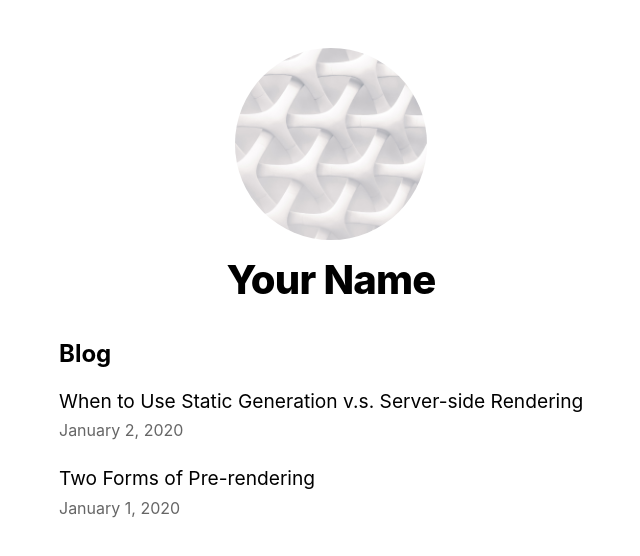
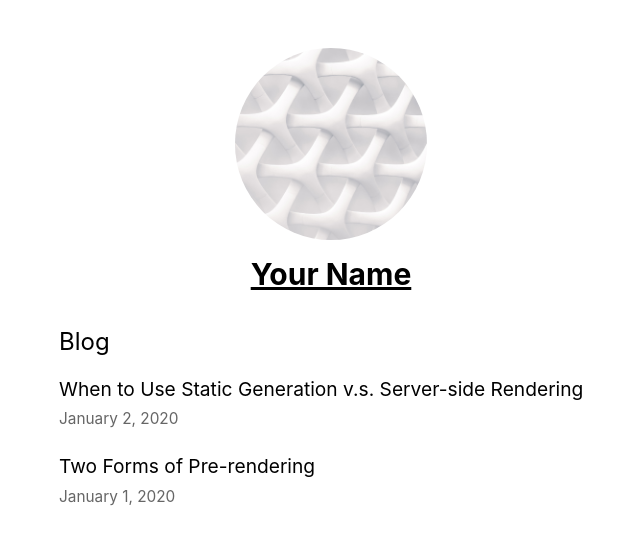
Before and after one commit to RenoirTan/nextjs-blog, a Next.js app: page / in a window 1280 px wide. Shown: the top 556 px of the page, without its empty margins (309-949 px from the left). Built offline with nearby package versions, Linux system fonts and the light colour scheme.

Commit message:
main: tailwind

```diff
--- a/components/layout.tsx
+++ b/components/layout.tsx
@@ -36,7 +36,7 @@ export default function Layout({ children, home }: {children: any; home?: boolea
               width={192}
               alt=""
             />
-            <h1 className={utilStyles.heading2Xl}>{name}</h1>
+            <h1 className={`text-3xl font-bold underline my-4`}>{name}</h1>
           </>
         ) : (
           <>
@@ -50,7 +50,7 @@ export default function Layout({ children, home }: {children: any; home?: boolea
                 alt=""
               />
             </Link>
-            <h2 className={utilStyles.headingLg}>
+              <h2 className={`text-2xl font-bold underline my-3`}>
               <Link href="/" className={utilStyles.colorInherit}>
                 {name}
               </Link>
--- a/styles/global.css
+++ b/styles/global.css
@@ -1,3 +1,7 @@
+@tailwind base;
+@tailwind components;
+@tailwind utilities;
+
 html,
 body {
   padding: 0;
```
